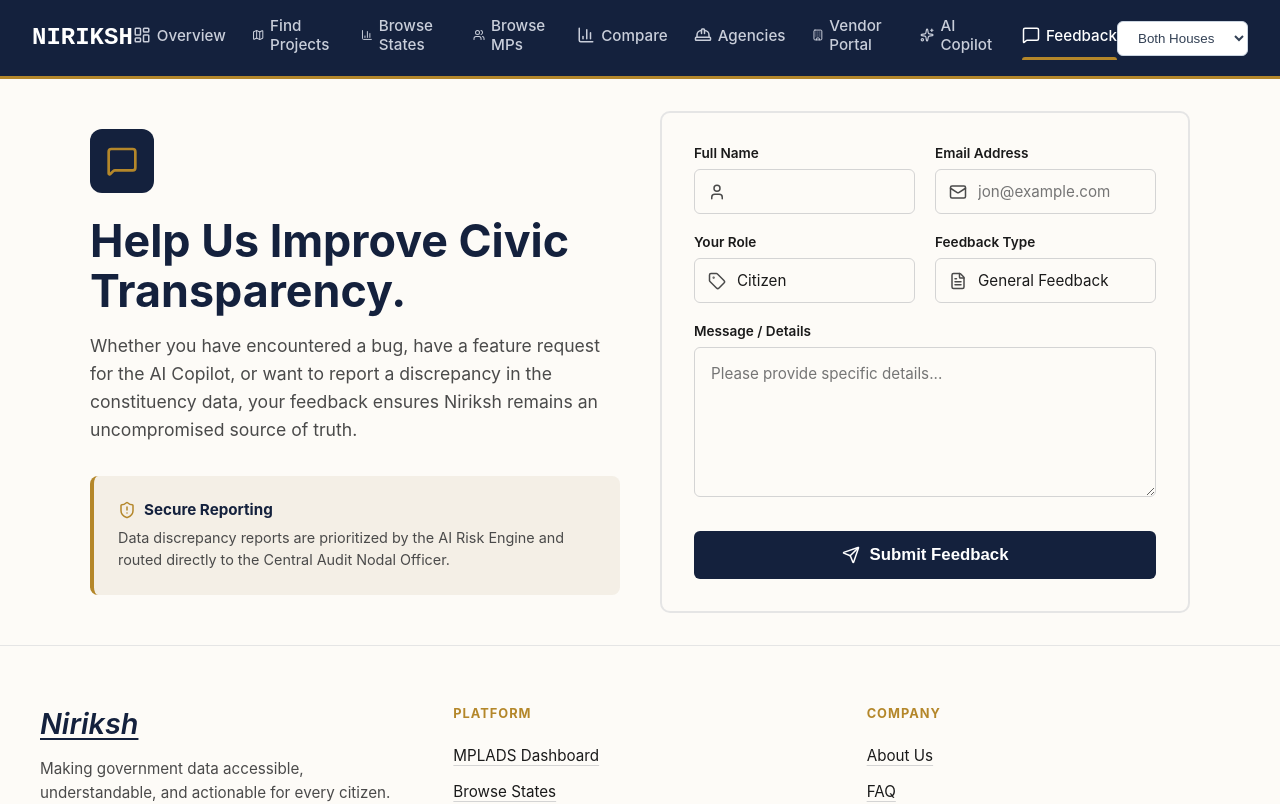
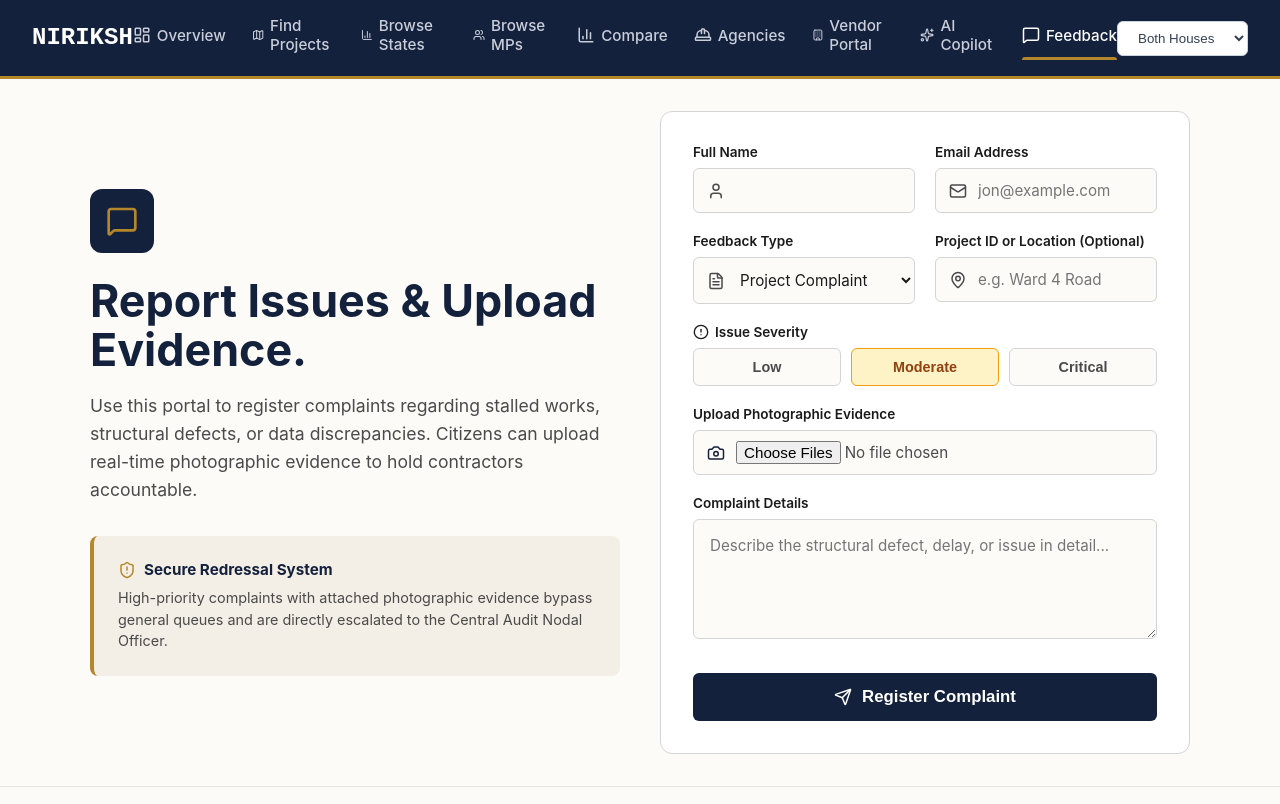
Before and after one commit to Kumar-Aryan-99Pk/niriksh, a React (Vite) app in the folder frontend/: page /feedback in a window 1280 px wide. Shown: the top 804 px of the page. Built offline with nearby package versions, Linux system fonts and the light colour scheme.

Commit message:
feeback update

```diff
--- a/frontend/src/pages/FeedbackPage.jsx
+++ b/frontend/src/pages/FeedbackPage.jsx
@@ -1,5 +1,5 @@
 import React, { useState } from 'react';
-import { MessageSquare, Send, User, Mail, Tag, FileText, CheckCircle2, ShieldAlert } from 'lucide-react';
+import { MessageSquare, Send, User, Mail, Tag, FileText, CheckCircle2, ShieldAlert, Camera, MapPin, AlertCircle } from 'lucide-react';
 
 export default function FeedbackPage() {
   const [isSubmitting, setIsSubmitting] = useState(false);
@@ -9,19 +9,26 @@
     name: '',
     email: '',
     role: 'Citizen',
-    type: 'General Feedback',
-    message: ''
+    type: 'Project Complaint',
+    projectId: '',
+    severity: 'Moderate',
+    message: '',
+    files: []
   });
 
   const handleChange = (e) => {
     setFormData({ ...formData, [e.target.name]: e.target.value });
   };
 
+  const handleFileChange = (e) => {
+    setFormData({ ...formData, files: Array.from(e.target.files) });
+  };
+
   const handleSubmit = (e) => {
     e.preventDefault();
     setIsSubmitting(true);
 
-    // Simulate API call for the hackathon demo
+    // Simulate API call
     setTimeout(() => {
       setIsSubmitting(false);
       setIsSubmitted(true);
@@ -53,14 +60,14 @@
   if (isSubmitted) {
     return (
       <div className="page-container" style={{ display: 'flex', alignItems: 'center', justifyContent: 'center', minHeight: '70vh' }}>
-        <div className="card" style={{ textAlign: 'center', padding: '48px 32px', maxWidth: '500px', width: '100%' }}>
+        <div className="card" style={{ textAlign: 'center', padding: '48px 32px', maxWidth: '500px', width: '100%', background: '#fff', borderRadius: '12px', border: '1px solid var(--line-strong)' }}>
           <CheckCircle2 size={64} color="var(--sage)" style={{ marginBottom: '24px' }} />
-          <h2 style={{ fontFamily: 'var(--font-display)', color: 'var(--navy)', fontSize: '2rem', marginBottom: '16px' }}>Feedback Received</h2>
+          <h2 style={{ fontFamily: 'var(--font-display)', color: 'var(--navy)', fontSize: '2rem', marginBottom: '16px' }}>Report Received</h2>
           <p style={{ color: 'var(--ink-soft)', fontSize: '1.05rem', lineHeight: '1.6', marginBottom: '32px' }}>
-            Thank you for helping us improve Niriksh. Your report has been securely logged and will be reviewed by the nodal administrative team.
+            Thank you for helping us maintain transparency. Your evidence and report have been securely logged and routed to the district nodal team for verification.
           </p>
           <button
-            onClick={() => { setIsSubmitted(false); setFormData({ ...formData, message: '' }); }}
+            onClick={() => { setIsSubmitted(false); setFormData({ ...formData, message: '', files: [], projectId: '' }); }}
             style={{
               background: 'var(--paper-alt)', border: '1px solid var(--line-strong)', padding: '12px 24px',
               borderRadius: '6px', cursor: 'pointer', fontWeight: '600', color: 'var(--ink)', fontFamily: 'var(--font-body)'
@@ -83,24 +90,24 @@
             <MessageSquare size={32} color="var(--gold)" />
           </div>
           <h1 style={{ fontFamily: 'var(--font-display)', fontSize: 'clamp(2rem, 4vw, 2.8rem)', color: 'var(--navy)', marginBottom: '16px', fontWeight: '700', lineHeight: '1.1' }}>
-            Help Us Improve Civic Transparency.
+            Report Issues & Upload Evidence.
           </h1>
           <p style={{ color: 'var(--ink-soft)', fontSize: '1.1rem', lineHeight: '1.6', marginBottom: '32px' }}>
-            Whether you have encountered a bug, have a feature request for the AI Copilot, or want to report a discrepancy in the constituency data, your feedback ensures Niriksh remains an uncompromised source of truth.
+            Use this portal to register complaints regarding stalled works, structural defects, or data discrepancies. Citizens can upload real-time photographic evidence to hold contractors accountable.
           </p>
 
           <div style={{ background: 'var(--paper-alt)', padding: '24px', borderRadius: '8px', borderLeft: '4px solid var(--gold)' }}>
             <h4 style={{ display: 'flex', alignItems: 'center', gap: '8px', color: 'var(--navy)', marginBottom: '8px', fontSize: '0.95rem' }}>
-              <ShieldAlert size={18} color="var(--gold)" /> Secure Reporting
+              <ShieldAlert size={18} color="var(--gold)" /> Secure Redressal System
             </h4>
             <p style={{ color: 'var(--ink-soft)', fontSize: '0.9rem', margin: 0, lineHeight: '1.5' }}>
-              Data discrepancy reports are prioritized by the AI Risk Engine and routed directly to the Central Audit Nodal Officer.
+              High-priority complaints with attached photographic evidence bypass general queues and are directly escalated to the Central Audit Nodal Officer.
             </p>
           </div>
         </div>
 
         {/* Right Side: The Form */}
-        <div className="card" style={{ padding: '32px' }}>
+        <div className="card" style={{ padding: '32px', background: '#fff', borderRadius: '12px', border: '1px solid var(--line-strong)' }}>
           <form onSubmit={handleSubmit} style={{ display: 'flex', flexDirection: 'column', gap: '20px' }}>
 
             <div style={{ display: 'grid', gridTemplateColumns: '1fr 1fr', gap: '20px' }}>
@@ -108,7 +115,7 @@
                 <label style={{ display: 'block', marginBottom: '8px', fontSize: '0.85rem', fontWeight: '600', color: 'var(--ink)' }}>Full Name</label>
                 <div style={{ position: 'relative' }}>
                   <User size={18} style={iconStyle} />
-                  <input type="text" name="name" required value={formData.name} onChange={handleChange}  style={inputStyle} />
+                  <input type="text" name="name" required value={formData.name} onChange={handleChange} style={inputStyle} />
                 </div>
               </div>
               <div>
@@ -122,43 +129,97 @@
 
             <div style={{ display: 'grid', gridTemplateColumns: '1fr 1fr', gap: '20px' }}>
               <div>
-                <label style={{ display: 'block', marginBottom: '8px', fontSize: '0.85rem', fontWeight: '600', color: 'var(--ink)' }}>Your Role</label>
+                <label style={{ display: 'block', marginBottom: '8px', fontSize: '0.85rem', fontWeight: '600', color: 'var(--ink)' }}>Feedback Type</label>
                 <div style={{ position: 'relative' }}>
-                  <Tag size={18} style={iconStyle} />
-                  <select name="role" value={formData.role} onChange={handleChange} style={{...inputStyle, paddingLeft: '42px', cursor: 'pointer', WebkitAppearance: 'none'}}>
-                    <option value="Citizen">Citizen</option>
-                    <option value="Nodal Officer">Nodal Officer</option>
-                    <option value="Auditor">Independent Auditor</option>
-                    <option value="Vendor">Agency/Vendor</option>
+                  <FileText size={18} style={iconStyle} />
+                  <select name="type" value={formData.type} onChange={handleChange} style={{...inputStyle, cursor: 'pointer'}}>
+                    <option value="Project Complaint">Project Complaint</option>
+                    <option value="Data Discrepancy">Data Discrepancy</option>
+                    <option value="General Feedback">General Feedback</option>
+                    <option value="System Bug">System Bug</option>
                   </select>
                 </div>
               </div>
               <div>
-                <label style={{ display: 'block', marginBottom: '8px', fontSize: '0.85rem', fontWeight: '600', color: 'var(--ink)' }}>Feedback Type</label>
+                <label style={{ display: 'block', marginBottom: '8px', fontSize: '0.85rem', fontWeight: '600', color: 'var(--ink)' }}>Project ID or Location (Optional)</label>
                 <div style={{ position: 'relative' }}>
-                  <FileText size={18} style={iconStyle} />
-                  <select name="type" value={formData.type} onChange={handleChange} style={{...inputStyle, paddingLeft: '42px', cursor: 'pointer', WebkitAppearance: 'none'}}>
-                    <option value="General Feedback">General Feedback</option>
-                    <option value="Data Discrepancy">Data Discrepancy</option>
-                    <option value="Feature Request">Feature Request</option>
-                    <option value="System Bug">System Bug</option>
-                  </select>
+                  <MapPin size={18} style={iconStyle} />
+                  <input type="text" name="projectId" value={formData.projectId} onChange={handleChange} placeholder="e.g. Ward 4 Road" style={inputStyle} />
                 </div>
               </div>
             </div>
 
+            {/* 3-Color Priority Filter */}
             <div>
-              <label style={{ display: 'block', marginBottom: '8px', fontSize: '0.85rem', fontWeight: '600', color: 'var(--ink)' }}>Message / Details</label>
+              <label style={{ display: 'block', marginBottom: '8px', fontSize: '0.85rem', fontWeight: '600', color: 'var(--ink)', display: 'flex', alignItems: 'center', gap: '6px' }}>
+                <AlertCircle size={16} /> Issue Severity
+              </label>
+              <div style={{ display: 'flex', gap: '10px' }}>
+                {['Low', 'Moderate', 'Critical'].map((level) => {
+                  const isSelected = formData.severity === level;
+
+                  // Define the 3 Colors
+                  const colors = {
+                    'Low': { bg: '#dcfce7', text: '#166534', border: '#22c55e' },       // Green
+                    'Moderate': { bg: '#fef3c7', text: '#92400e', border: '#f59e0b' },  // Yellow
+                    'Critical': { bg: '#fee2e2', text: '#991b1b', border: '#ef4444' }   // Red
+                  };
+
+                  return (
+                    <button
+                      key={level}
+                      type="button"
+                      onClick={() => setFormData({ ...formData, severity: level })}
+                      style={{
+                        flex: 1, padding: '10px', borderRadius: '6px', cursor: 'pointer',
+                        fontWeight: '600', fontSize: '0.9rem', transition: 'all 0.2s',
+                        background: isSelected ? colors[level].bg : 'var(--paper)',
+                        color: isSelected ? colors[level].text : 'var(--ink-soft)',
+                        border: `1.5px solid ${isSelected ? colors[level].border : 'var(--line-strong)'}`
+                      }}
+                    >
+                      {level}
+                    </button>
+                  );
+                })}
+              </div>
+            </div>
+
+            {/* Image Upload Input */}
+            <div>
+              <label style={{ display: 'block', marginBottom: '8px', fontSize: '0.85rem', fontWeight: '600', color: 'var(--ink)' }}>Upload Photographic Evidence</label>
+              <div style={{ position: 'relative' }}>
+                <Camera size={18} style={{ ...iconStyle, color: 'var(--navy)' }} />
+                <input
+                  type="file"
+                  multiple
+                  accept="image/*"
+                  onChange={handleFileChange}
+                  style={{
+                    ...inputStyle, paddingLeft: '42px', paddingTop: '10px', paddingBottom: '10px',
+                    cursor: 'pointer', color: 'var(--ink-soft)'
+                  }}
+                />
+              </div>
+              {formData.files.length > 0 && (
+                <div style={{ marginTop: '8px', fontSize: '0.8rem', color: 'var(--sage)', fontWeight: '600' }}>
+                  {formData.files.length} file(s) selected
+                </div>
+              )}
+            </div>
+
+            <div>
+              <label style={{ display: 'block', marginBottom: '8px', fontSize: '0.85rem', fontWeight: '600', color: 'var(--ink)' }}>Complaint Details</label>
               <textarea
                 name="message"
                 required
                 value={formData.message}
                 onChange={handleChange}
-                placeholder="Please provide specific details..."
+                placeholder="Describe the structural defect, delay, or issue in detail..."
                 style={{
                   width: '100%', padding: '16px', borderRadius: '6px', border: '1px solid var(--line-strong)',
                   background: 'var(--paper)', fontFamily: 'var(--font-body)', fontSize: '0.95rem',
-                  color: 'var(--ink)', outline: 'none', resize: 'vertical', minHeight: '150px', boxSizing: 'border-box'
+                  color: 'var(--ink)', outline: 'none', resize: 'vertical', minHeight: '120px', boxSizing: 'border-box'
                 }}
               />
             </div>
@@ -174,7 +235,7 @@
                 transition: 'background 0.2s', marginTop: '10px'
               }}
             >
-              {isSubmitting ? 'Submitting Report...' : <><Send size={18} /> Submit Feedback</>}
+              {isSubmitting ? 'Uploading Evidence...' : <><Send size={18} /> Register Complaint</>}
             </button>
 
           </form>
```
